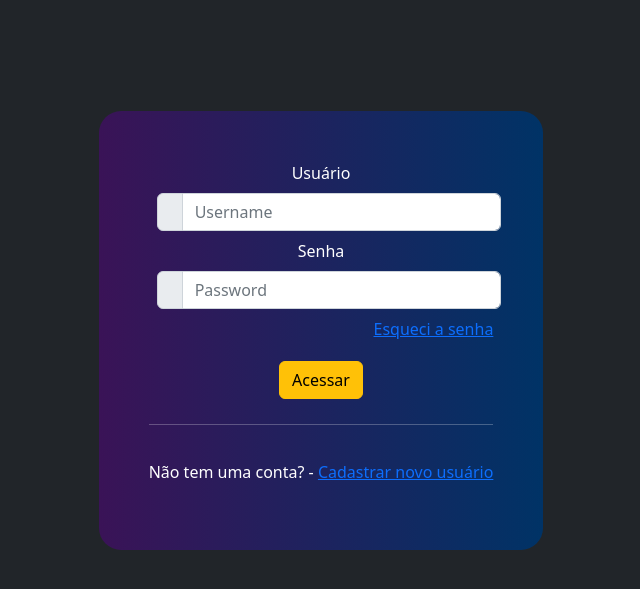
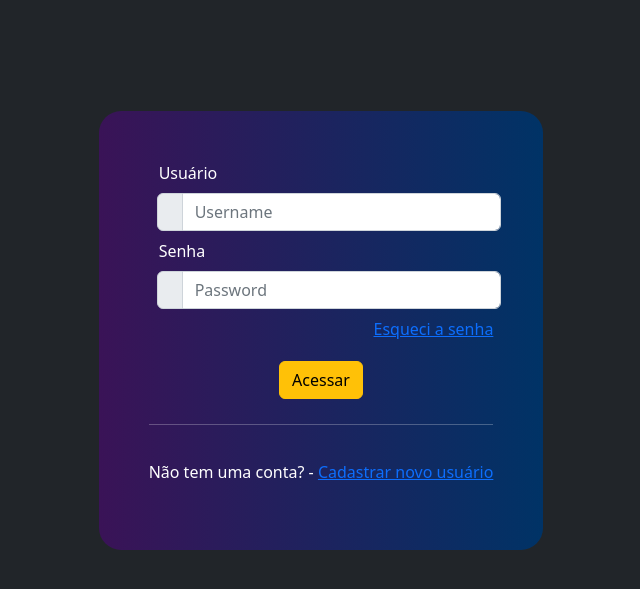
Before and after one commit to 1uccas/php-login-repository, a PHP site: page / in a window 1280 px wide. Shown: the top 589 px of the page, without its empty margins (319-959 px from the left). Run offline with PHP 8.4, Linux system fonts and the light colour scheme.

Commit message:
Style: margin, text-aling
* - Mudando a margin e o alinhamento das divs: div-label-user div-label-password

* - Deixando alinhado centralmente a div: div-input-button

```diff
--- a/src/styles/index.css
+++ b/src/styles/index.css
@@ -30,9 +30,13 @@ body{
 	padding: 50px;
 }
 
-.div-label-user, .div-label-password, .div-input-button{
+.div-label-user, .div-label-password{
+	margin-left: 10px;
+	text-align: left;
+	color: white;
+}
+.div-input-button{
 	text-align: center;
-	color: white;
 }
 .div-input-button{
 	margin-top: 20px;
```
